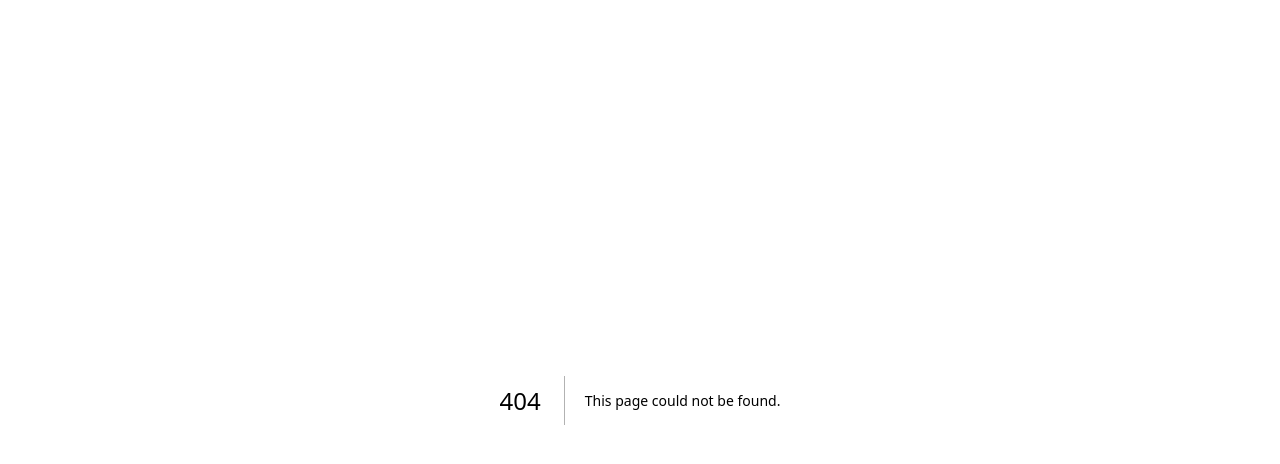
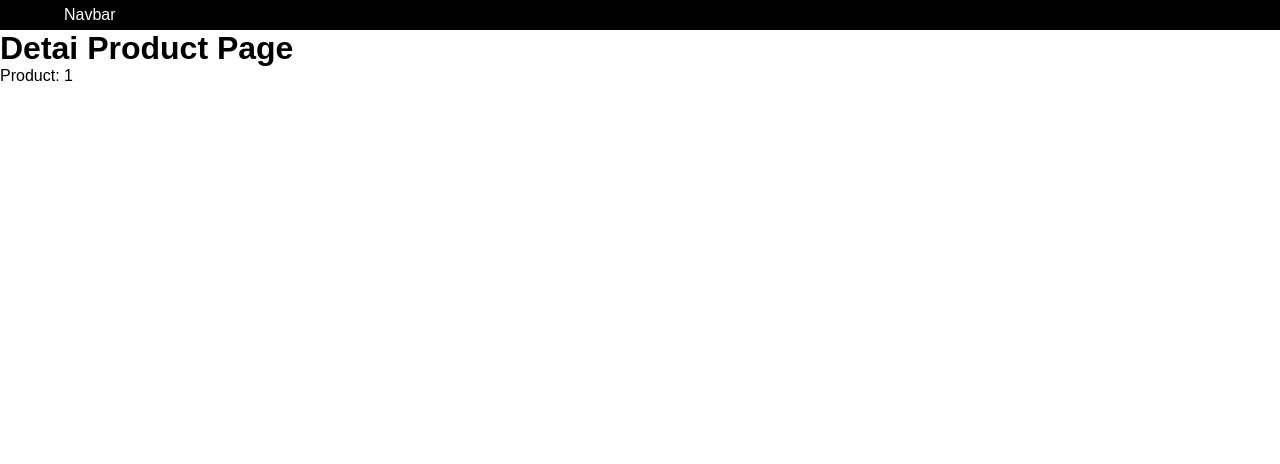
Before and after one commit to ryanekasetiawan/nextjs-pages-router, a Next.js app: page /product/1 in a window 1280 px wide. Before the commit this address had no page. Shown: the top 464 px of the page. Built offline with nearby package versions, Linux system fonts and the light colour scheme.

Commit message:
Pages & Layout

```diff
--- /dev/null
+++ b/src/components/layouts/AppShell/index.tsx
@@ -0,0 +1,17 @@
+import Navbar from "../Navbar";
+
+type AppShellProps = {
+  children: React.ReactNode;
+}
+
+const AppShell = (props: AppShellProps) => {
+  const { children } = props;
+  return (
+    <main>
+      <Navbar />
+      {children}
+    </main>
+  );
+};
+
+export default AppShell;
--- /dev/null
+++ b/src/components/layouts/Navbar/index.tsx
@@ -0,0 +1,9 @@
+const Navbar = () => {
+  return (
+    <div>
+      <div className="navbar">Navbar</div>
+    </div>
+  );
+};
+
+export default Navbar;
--- a/src/pages/_app.tsx
+++ b/src/pages/_app.tsx
@@ -1,6 +1,11 @@
 import '@/styles/globals.css'
 import type { AppProps } from 'next/app'
+import AppShell from "../components/layouts/AppShell";
 
 export default function App({ Component, pageProps }: AppProps) {
-  return <Component {...pageProps} />
+  return (
+    <AppShell>
+      <Component {...pageProps} />
+    </AppShell>
+  )
 }
--- /dev/null
+++ b/src/pages/product/[product].tsx
@@ -0,0 +1,13 @@
+import { useRouter } from "next/router";
+
+const DetailProductPage = () => {
+  const { query } = useRouter();
+  return (
+    <div>
+      <h1>Detai Product Page </h1>
+      <p>Product: {query.product}</p>
+    </div>
+  )
+};
+
+export default DetailProductPage;
--- a/src/styles/globals.css
+++ b/src/styles/globals.css
@@ -1,78 +1,3 @@
-:root {
-  --max-width: 1100px;
-  --border-radius: 12px;
-  --font-mono: ui-monospace, Menlo, Monaco, 'Cascadia Mono', 'Segoe UI Mono',
-    'Roboto Mono', 'Oxygen Mono', 'Ubuntu Monospace', 'Source Code Pro',
-    'Fira Mono', 'Droid Sans Mono', 'Courier New', monospace;
-
-  --foreground-rgb: 0, 0, 0;
-  --background-start-rgb: 214, 219, 220;
-  --background-end-rgb: 255, 255, 255;
-
-  --primary-glow: conic-gradient(
-    from 180deg at 50% 50%,
-    #16abff33 0deg,
-    #0885ff33 55deg,
-    #54d6ff33 120deg,
-    #0071ff33 160deg,
-    transparent 360deg
-  );
-  --secondary-glow: radial-gradient(
-    rgba(255, 255, 255, 1),
-    rgba(255, 255, 255, 0)
-  );
-
-  --tile-start-rgb: 239, 245, 249;
-  --tile-end-rgb: 228, 232, 233;
-  --tile-border: conic-gradient(
-    #00000080,
-    #00000040,
-    #00000030,
-    #00000020,
-    #00000010,
-    #00000010,
-    #00000080
-  );
-
-  --callout-rgb: 238, 240, 241;
-  --callout-border-rgb: 172, 175, 176;
-  --card-rgb: 180, 185, 188;
-  --card-border-rgb: 131, 134, 135;
-}
-
-@media (prefers-color-scheme: dark) {
-  :root {
-    --foreground-rgb: 255, 255, 255;
-    --background-start-rgb: 0, 0, 0;
-    --background-end-rgb: 0, 0, 0;
-
-    --primary-glow: radial-gradient(rgba(1, 65, 255, 0.4), rgba(1, 65, 255, 0));
-    --secondary-glow: linear-gradient(
-      to bottom right,
-      rgba(1, 65, 255, 0),
-      rgba(1, 65, 255, 0),
-      rgba(1, 65, 255, 0.3)
-    );
-
-    --tile-start-rgb: 2, 13, 46;
-    --tile-end-rgb: 2, 5, 19;
-    --tile-border: conic-gradient(
-      #ffffff80,
-      #ffffff40,
-      #ffffff30,
-      #ffffff20,
-      #ffffff10,
-      #ffffff10,
-      #ffffff80
-    );
-
-    --callout-rgb: 20, 20, 20;
-    --callout-border-rgb: 108, 108, 108;
-    --card-rgb: 100, 100, 100;
-    --card-border-rgb: 200, 200, 200;
-  }
-}
-
 * {
   box-sizing: border-box;
   padding: 0;
@@ -83,16 +8,7 @@
 body {
   max-width: 100vw;
   overflow-x: hidden;
-}
-
-body {
-  color: rgb(var(--foreground-rgb));
-  background: linear-gradient(
-      to bottom,
-      transparent,
-      rgb(var(--background-end-rgb))
-    )
-    rgb(var(--background-start-rgb));
+  font-family: Arial, Helvetica, Sans-Serif;
 }
 
 a {
@@ -100,8 +16,12 @@
   text-decoration: none;
 }
 
-@media (prefers-color-scheme: dark) {
-  html {
-    color-scheme: dark;
-  }
+.navbar {
+  display: flex;
+  width: 100%;
+  height: 30px;
+  background-color: #000;
+  color: #fff;
+  align-items: center;
+  padding: 0 5%;
 }
```
Also changed, not shown: src/pages/about/index.tsx (added, +9 -0 lines), src/pages/index.tsx (+3 -110 lines), src/pages/product/index.tsx (added, +9 -0 lines), src/pages/setting/user/index.tsx (added, +9 -0 lines).
